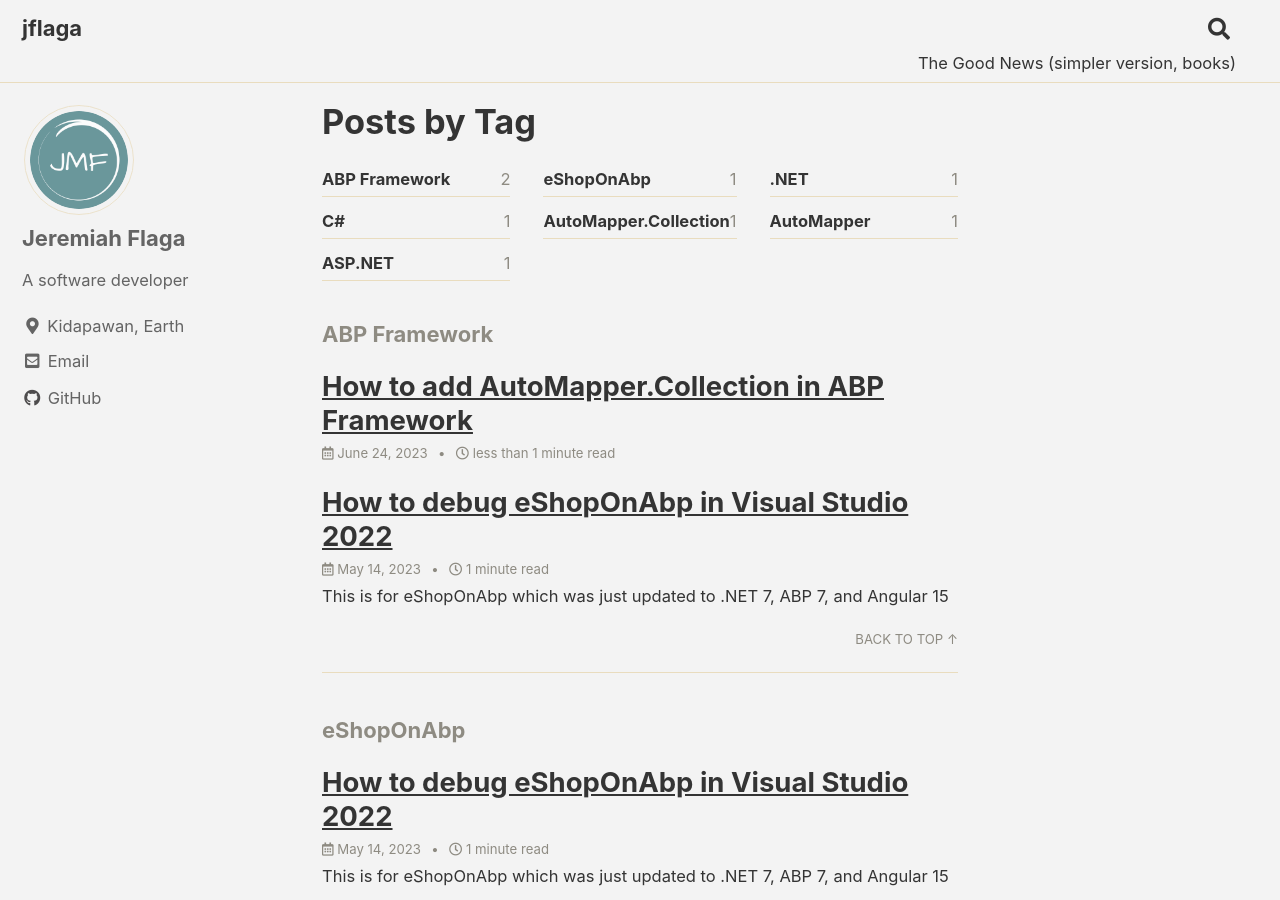
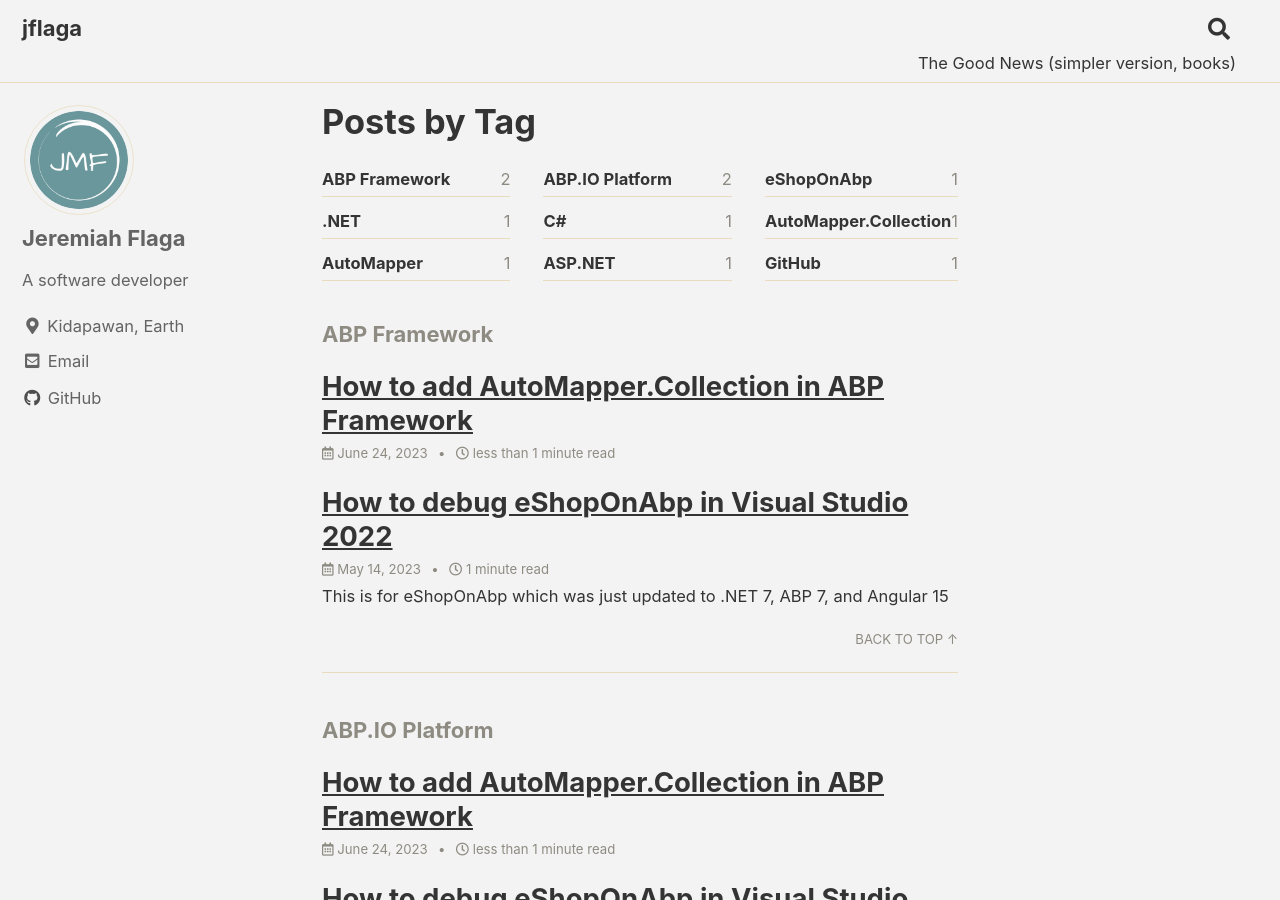
Before and after one commit to jflaga/jflaga.github.io, a Jekyll site: the page built from _pages/tag-archive.md, in a window 1280 px wide and 900 px high. Built offline with Jekyll 4.4.1, drawn with Linux system fonts in a browser that asks for light colours; cached includes are drawn as plain includes; part of the change alters nothing that is shown; some of the changed text lies outside the part shown.

Commit message:
GitHub repository transfer confirmation email

````diff
--- a/_posts/2023/2023-05-14-how-to-debug-eShopOnAbp-in-Visual-Studio-c3aca0f.md
+++ b/_posts/2023/2023-05-14-how-to-debug-eShopOnAbp-in-Visual-Studio-c3aca0f.md
@@ -7,6 +7,7 @@ categories:
   - Programming
 tags:
   - ABP Framework
+  - ABP.IO Platform
   - eShopOnAbp
   - .NET
   - C#
@@ -64,11 +65,14 @@ This downloads the Docker images, creates containers, then builds the project.
 **Wait until all applications are running.**
 
 
-### Open the Tye dashboard ([http://localhost:8000](http://localhost:8000)) in a browser
+**Open the Tye dashboard ([http://localhost:8000](http://localhost:8000)) in a browser**
 
 Please read [eShopOnAbp's README](https://github.com/abpframework/eShopOnAbp#readme) for solutions to some errors you might encounter.
 
+Public Web app: https://localhost:44335
 
+Username: admin@abp.io
+Password: 1q2w3E*
 
 ## 3. Start the Angular application
 
@@ -77,6 +81,8 @@ cd apps/angular
 yarn
 yarn start
 ```
+
+http://localhost:4200/
 
 ## 4. Debug a microservice in Visual Studio
 
--- a/_posts/2023/2023-06-24-how-to-add-AutoMapper.Collection-in-ABP-Framework-f1f5a26.md
+++ b/_posts/2023/2023-06-24-how-to-add-AutoMapper.Collection-in-ABP-Framework-f1f5a26.md
@@ -9,6 +9,7 @@ tags:
   - AutoMapper.Collection
   - AutoMapper
   - ABP Framework
+  - ABP.IO Platform
   - ASP.NET
 published: true
 
--- /dev/null
+++ b/_posts/2023/2023-12-31-did-not-recieve-github-repository-transfer-confirmation-email-a86f820.md
@@ -0,0 +1,25 @@
+---
+title: "Did not receive GitHub repository transfer confirmation email message"
+excerpt: ""
+date: 2023-07-31 01:00:00 PM UTC
+last_modified_at:
+categories:
+  - Miscellaneous
+tags:
+  - GitHub
+published: true
+---
+
+You tried to transfer a GitHub repository from one account to another, but did not receive a confirmation email regarding the transfer?
+
+Make sure you have only **one** email in your email settings of the receiving GitHub account:
+
+&rarr; Click on your profile picture on the top-right corner of GitHub's webpage
+<br>
+&rarr; then, select Settings
+<br>
+&rarr; then, select Emails.
+
+Remove all the other emails except the one for which you are expecting to receive the confirmation email message.
+
+![GitHub -> Settings -> Emails](/assets/images/2023/2023-07-30-github-settings-emails.png)
````
Also changed, not shown: assets/images/2023/2023-07-30-github-settings-emails.png (added).
